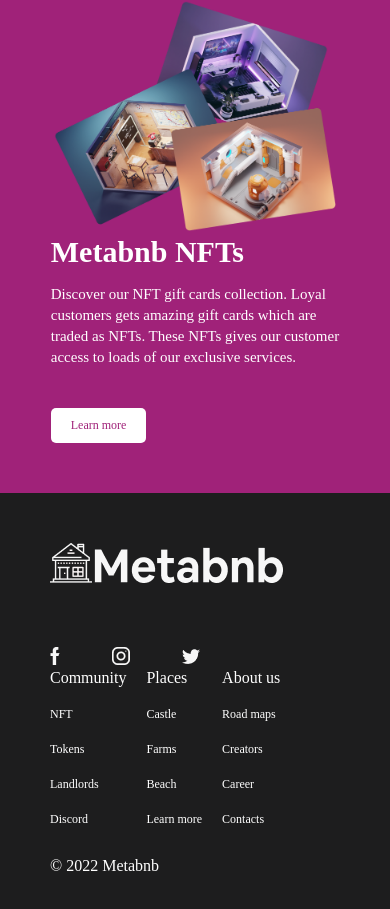
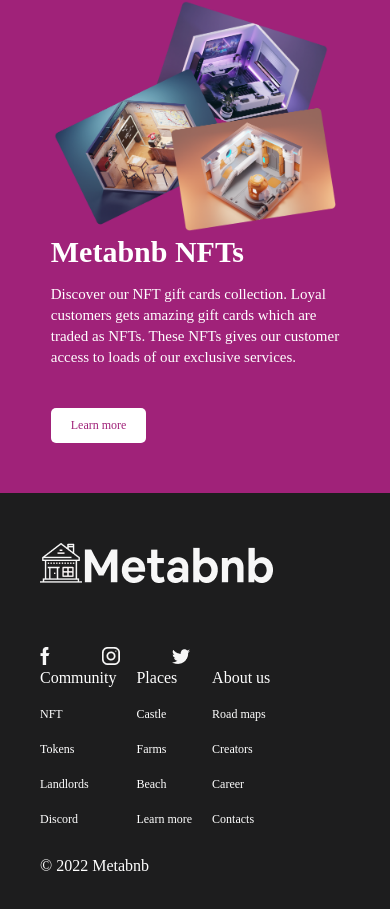
Before and after one commit to codeAmbivert/meta-bnb, a React (Create React App) app: page / in a window 390 px wide. Shown: the part 4246-5155 px from the top of the page. Built offline with nearby package versions, Linux system fonts and the light colour scheme; a web font is replaced by a local one.

Commit message:
last update

```diff
--- a/src/Media.css
+++ b/src/Media.css
@@ -220,7 +220,7 @@
     display: flex;
     justify-content: center;
     align-items: flex-start;
-    margin-left: 50px;
+    margin-left: 40px;
   }
 
   .all_about_company {
```
